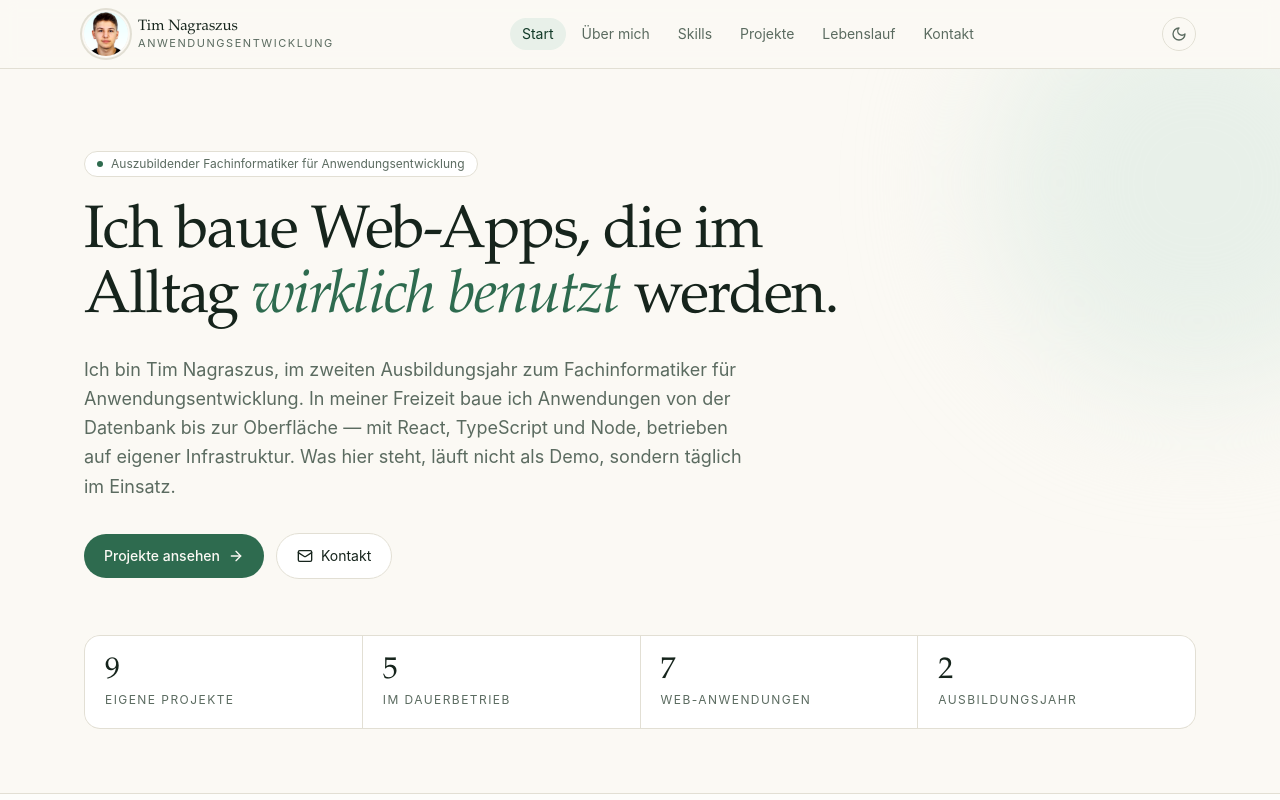
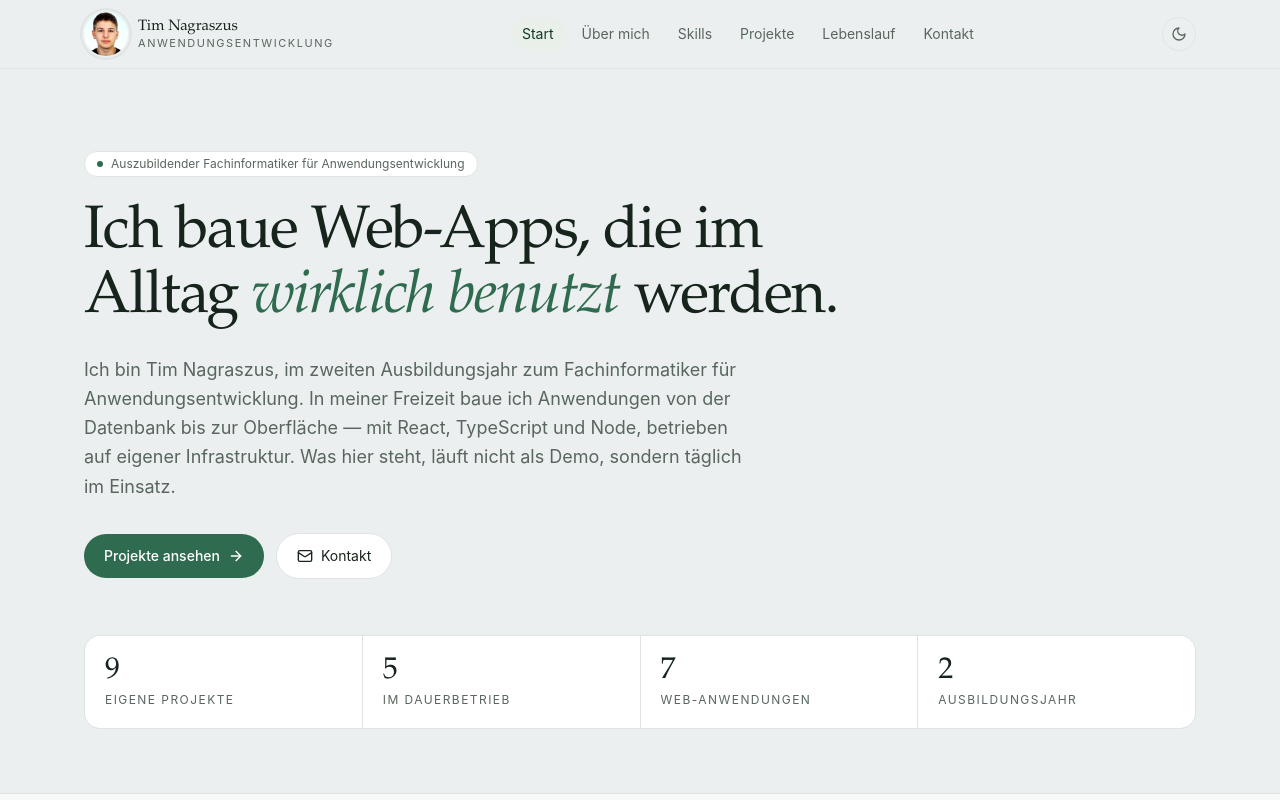
Before and after one commit to Sarkei/portfolio, a React (Vite) app: page / in a window 1280 px wide. Shown: the top 800 px of the page. Built offline with nearby package versions, Linux system fonts and the light colour scheme.

Commit message:
Hintergrund auf neutrales Grau, Karten und Akzente bleiben grün

```diff
--- a/src/index.css
+++ b/src/index.css
@@ -17,27 +17,28 @@
 }
 
 :root {
-  --paper: #fbf9f4;
+  /* Hintergrund: zwei neutrale Grautöne, Karten bleiben grünlich/weiß */
+  --paper: #eceff0;
   --surface: #ffffff;
-  --surface-2: #f4f2ea;
+  --surface-2: #e2e6e5;
   --ink: #16241c;
-  --muted: #5b6b60;
-  --line: #e2dfd4;
+  --muted: #58665e;
+  --line: #dfe3e1;
   --accent: #2e6b4f;
   --accent-soft: #e8f0e9;
   --accent-ink: #123a28;
   --on-accent-soft: #123a28;
-  --on-accent: #fbf9f4;
+  --on-accent: #ffffff;
   color-scheme: light;
 }
 
 [data-theme='dark'] {
-  --paper: #0e1512;
+  --paper: #101413;
   --surface: #16211c;
   --surface-2: #1b2822;
   --ink: #e9efea;
   --muted: #9dafa4;
-  --line: #283730;
+  --line: #2a332e;
   --accent: #9bc7ae;
   --accent-soft: #1c2b23;
   --accent-ink: #e8f4ec;
@@ -133,10 +134,10 @@ body {
   [data-theme='dark'] {
     --paper: #ffffff;
     --surface: #ffffff;
-    --surface-2: #f5f3ed;
+    --surface-2: #eef1f0;
     --ink: #16241c;
     --muted: #55645a;
-    --line: #dcd9ce;
+    --line: #dfe3e1;
     --accent: #2e6b4f;
     --accent-soft: #e8f0e9;
     --accent-ink: #123a28;
--- a/src/pages/Home.tsx
+++ b/src/pages/Home.tsx
@@ -42,7 +42,6 @@ export function Home({ onOpenProject }: { onOpenProject: (id: string) => void })
     <main id="start">
       {/* Hero */}
       <section className="relative overflow-hidden">
-        <div className="pointer-events-none absolute -right-32 -top-24 h-[420px] w-[420px] rounded-full bg-accent-soft blur-3xl" />
         <div className="relative mx-auto max-w-6xl px-5 pb-16 pt-14 sm:pt-20">
           <p className="reveal inline-flex items-center gap-2 rounded-full border border-line bg-surface px-3 py-1 text-xs text-muted">
             <span className="h-1.5 w-1.5 rounded-full bg-accent" />
```
